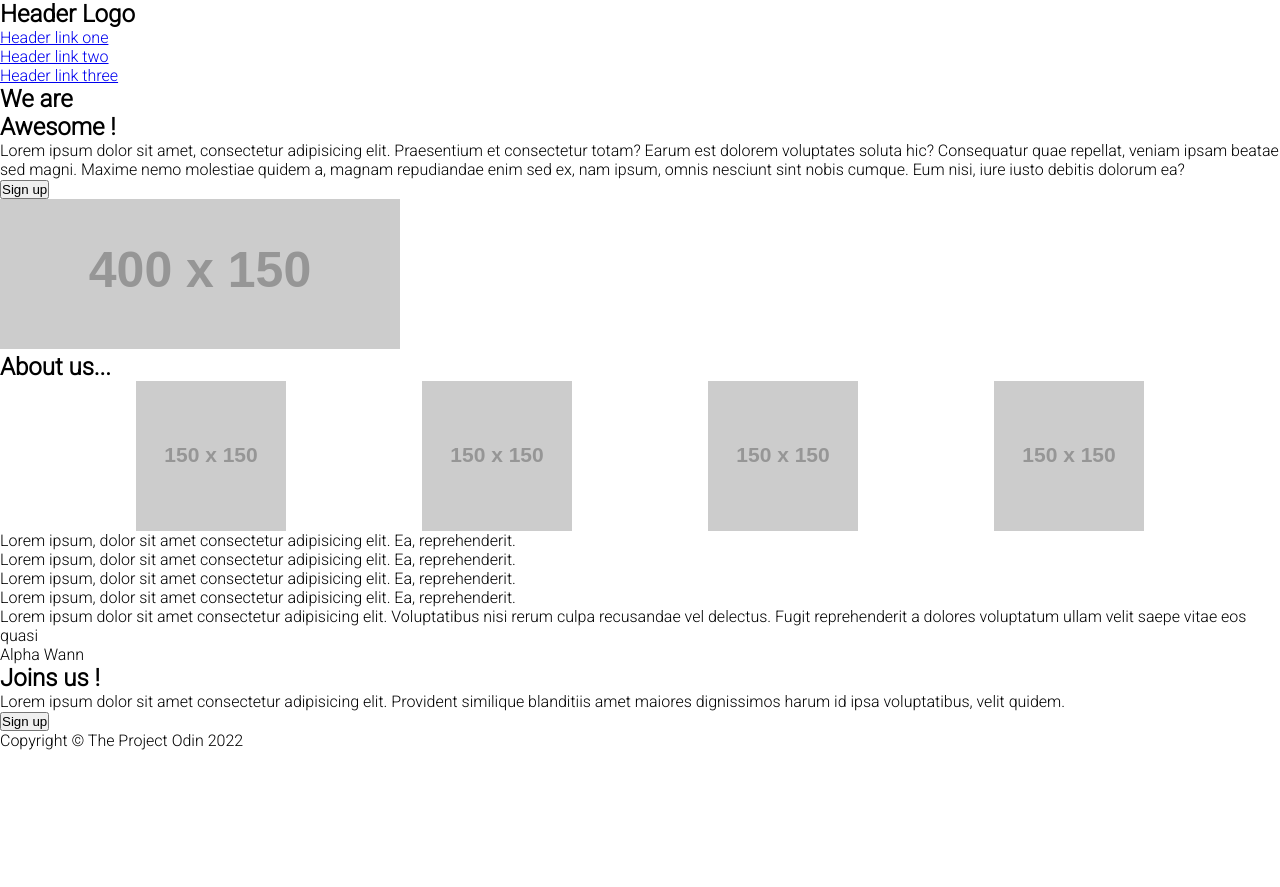
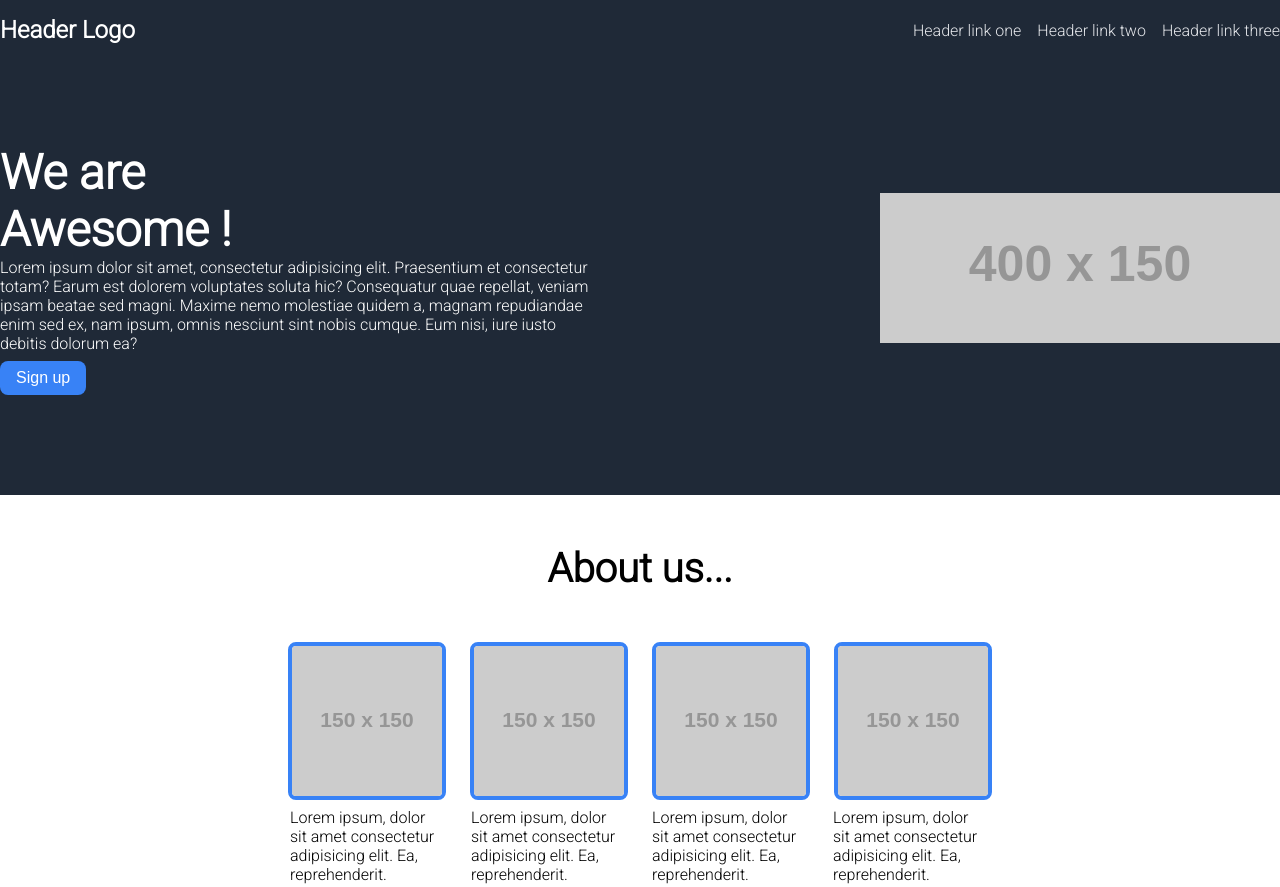
Before and after one commit to Hykky26/Landing-Page, a plain HTML site: page index.html in a window 1280 px wide. Shown: the top 887 px of the page. Before the commit the page ends 800 px from the top, so only its background shows below. Drawn offline with Linux system fonts and the light colour scheme; placeholder pictures from the web are drawn by us.

Commit message:
change the all code

```diff
--- a/styles.css
+++ b/styles.css
@@ -8,96 +8,171 @@
 
 body {
     font-family: "Roboto", sans-serif;
-    display: flex;
-    flex-direction: column;
-    width: 100%;
+    max-width: 100%;
 }
 
-.header-container{
-    display: flex;
-    flex-wrap: wrap;
-    justify-content: center;
-    flex-direction: column;
-    background: #1F2937;
-    color: white;
-    height: 700px;;
-    width: 100%
+.container{
+    background-color: #1F2937;
+    color: #FFFFFF;
 }
 
-.header-nav{
-    display: flex;
-    justify-content: space-around;
-    margin-top: -100px;
+.navbar,
+.header-content,
+.main,
+.quote-sec,
+.sec3{
+    max-width: 1300px;
+    margin: 0 auto;
 }
 
-.header-nav ul{
-    display: flex;;
-    gap: 10px;
+.navbar{
+    padding-top: 16px;
+    padding-bottom: 100px;
+    display: flex;
+    justify-content: space-between;
+    align-items: center;
+}
+
+.navbar h1{
+    font-weight: 900;
+}
+
+.navbar ul {
+    display: flex;
+    gap: 16px;
     list-style: none;
 }
 
-.header-nav ul li a {
+.nav li a{
     text-decoration: none;
-    color: #eee;
+    color: #E5E7EB;
 }
 
-.main-header{
+.header-content{
     display: flex;
-    justify-content: center;
-    align-items: center;;
-    gap: 350px;
-    margin-top: 200px;
+    justify-content: space-between;
+    align-items: center;
+    padding-bottom: 100px;;
+
 }
 
-.main-header .left-content h1{
-    font-size: 2rem;
-    padding: 8px;
+.left h1{
+    font-size: 3em;
 }
 
-.left-content{
-    display: flex;
-    flex-direction: column;
+.left p{
+    max-width: 600px;
 }
 
-.left-content p {
-    padding: 8px;
+.left button{
+    background-color: #3882F6;
+    margin-top: 8px;
+    font-size: 1rem;
+    padding: 8px 16px;
+    border: none;
+    border-radius: 8px;
+    color: white;
+    cursor: pointer;
 }
 
-.left-content button {
-    width: 100px;
-    background-color: #3882F6;
-    border: none;
-    border-radius: 8px;
-    padding: 8px;
-    color: white
+.main{
+    padding-bottom: 100px;;
 }
 
-.right-content img{
-    width: 400px;
-    height: auto;
-}
-
-.main-container{
-    display:: flex;
-
+.main h1{
+    text-align: center;
+    padding-top: 50px;
+    padding-bottom: 50px;
+    font-size: 2.5em;
 }
 
 .gallery{
     display: flex;
-    flex-wrap: wrap;
-    justify-content: space-evenly;
+    justify-content: center;
+    gap: 24px;
 }
 
 .gallery img{
-    width: 150px;
-    height: auto;
+    border: 4px solid #3882F6;
+    border-radius: 8px;
 }
 
-.gallery .item-3{
-    height: 200px;
+.subtitle{
+    max-width: 700px;
+    display: flex;
+    justify-content: center;
+    gap: 24px;
+    margin: 0 auto;
+
 }
 
-.img-items{
+.subtitle p {
+    padding-top: 8px;
+    margin-right: 8px;
+    max-width: 150px;
+}
+
+.sec2{
+    background-color: #E5E7EB;
+}
+
+.quote-sec{
+    max-width: 700px;
+    word-wrap: none;
+    padding: 100px 0px;
     display: flex;
     flex-direction: column;
+    margin: 0 auto;
 }
+
+.quotes{
+    font-size: 2.5em;
+}
+
+.quote-sec p{
+    align-self: flex-end;
+    font-size: 1.8em;
+    font-weight: 700;
+}
+
+.sec3{
+    padding: 100px 0;
+}
+
+.signup{
+    padding: 70px 70px;
+    border-radius: 8px;
+    background-color: #3882F6;
+    display: flex;
+    justify-content: space-between;
+    align-items: center;
+    color: white;
+
+}
+
+.left-sign p{
+    padding-top: 8px;
+    max-width: 400px;
+
+}
+
+.right-sign button{
+    color: white;
+    font-size: 1rem;
+    padding: 8px 16px;
+    background-color: #3882F6;
+    border: 2px solid white;
+    border-radius: 8px;
+    cursor: pointer;
+}
+
+footer{
+    background-color: #1F2937;
+    color: #E5E7EB;
+
+}
+
+footer p{
+    padding: 24px;
+    text-align: center;
+}
```
